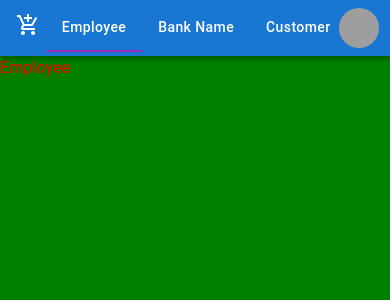
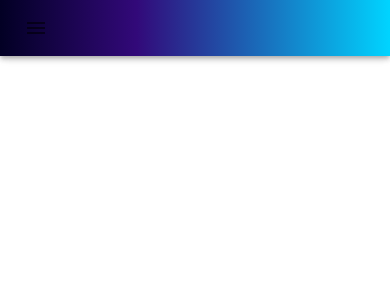
Before and after one commit to nyihtutzaw/HTOO-Exchange, a React (Create React App) app: page / in a window 390 px wide. Shown: the top 300 px of the page. Built offline with nearby package versions, Linux system fonts and the light colour scheme; grey boxes are pictures that could not be loaded.

Commit message:
not done 40 minutes

```diff
--- a/src/App.js
+++ b/src/App.js
@@ -7,21 +7,21 @@ const NavListArray = [
   "Employee",
   "Bank Name",
   "Customer",
-  "Comm-Table",
-  "W-Agent1",
-  "W-Agent2",
-  "True Money",
-  "Exchange",
-  "Adjustment",
-  "Expensce",
-  "Reports",
-  "Accounts"
+  "Comm-Table"
+  // "W-Agent1",
+  // "W-Agent2",
+  // "True Money"
+  // "Exchange",
+  // "Adjustment",
+  // "Expensce",
+  // "Reports",
+  // "Accounts"
 ];
 function App() {
   return (
     <>
       <Navbar lists={NavListArray} />
-      <Employee />
+      {/* <Employee /> */}
       {/* <Nav /> */}
     </>
   );
--- /dev/null
+++ b/src/components/drewer/DrawerComp.js
@@ -0,0 +1,32 @@
+import {
+  Drawer,
+  IconButton,
+  List,
+  ListItemButton,
+  ListItemIcon,
+  ListItemText
+} from "@mui/material";
+import React, { useState } from "react";
+import MenuOutlinedIcon from "@mui/icons-material/MenuOutlined";
+
+const DrawerComp = () => {
+  const [drawer, setDrawer] = useState(false);
+  return (
+    <>
+      <Drawer open={drawer} onClose={() => setDrawer(false)}>
+        <List>
+          <ListItemButton>
+            <ListItemIcon>
+              <ListItemText>Home</ListItemText>
+            </ListItemIcon>
+          </ListItemButton>
+        </List>
+      </Drawer>
+      <IconButton onClick={() => setDrawer(!drawer)}>
+        <MenuOutlinedIcon />
+      </IconButton>
+    </>
+  );
+};
+
+export default DrawerComp;
--- a/src/components/navbar/Navbar.js
+++ b/src/components/navbar/Navbar.js
@@ -1,6 +1,8 @@
 import {
   AppBar,
   Avatar,
+  Box,
+  Button,
   Grid,
   IconButton,
   Menu,
@@ -9,14 +11,21 @@ import {
   Tabs,
   Toolbar,
   Tooltip,
-  Typography
+  Typography,
+  useTheme,
+  useMediaQuery
 } from "@mui/material";
 import React, { useState } from "react";
 import AddShoppingCartIcon from "@mui/icons-material/AddShoppingCart";
+import DrawerComp from "../drewer/DrawerComp";
 
 const settings = ["Profile", "Account", "Dashboard", "Logout"];
 
 const Navbar = ({ lists }) => {
+  const theme = useTheme();
+  console.log(theme);
+  const isMatch = useMediaQuery(theme.breakpoints.down("sm"));
+  console.log(isMatch);
   const [tabValue, setTabValue] = useState(0);
   const [anchorElUser, setAnchorElUser] = useState(null);
 
@@ -29,15 +38,25 @@ const Navbar = ({ lists }) => {
   };
 
   return (
-    <AppBar sx={{ position: "relative" }}>
+    <AppBar
+      sx={{
+        backgroundImage:
+          "linear-gradient(90deg, rgba(2,0,36,1) 0%, rgba(50,9,121,1) 35%, rgba(0,212,255,1) 100%)"
+      }}
+    >
       <Toolbar>
-        <Grid container sx={{ display: "flex", alignItems: "center" }}>
+        {isMatch ? (
+          <>
+            <DrawerComp />
+          </>
+        ) : (
+          <Grid container sx={{ placeItems: "center" }}>
             <Grid item xs={1}>
               <Typography>
                 <AddShoppingCartIcon />
               </Typography>
             </Grid>
-          <Grid item xs={10}>
+            <Grid item xs={8}>
               <Tabs
                 textColor="secondary"
                 indicatorColor="secondary"
@@ -57,44 +76,24 @@ const Navbar = ({ lists }) => {
                 ))}
               </Tabs>
             </Grid>
-          <Grid
-            item
-            xs={1}
-            sx={{
-              display: "flex",
-              alignItems: "center",
-              justifyContent: "center"
-            }}
+            <Grid item xs={3}>
+              <Box display="flex">
+                <Button
+                  sx={{ marginLeft: "auto", background: "rgba(2,0,36,1)" }}
+                  variant="contained"
                 >
-            <Tooltip title="Open settings">
-              <IconButton onClick={handleOpenUserMenu} sx={{ p: 0 }}>
-                <Avatar alt="Remy Sharp" src="/static/images/avatar/2.jpg" />
-              </IconButton>
-            </Tooltip>
-            <Menu
-              sx={{ mt: "45px" }}
-              id="menu-appbar"
-              anchorEl={anchorElUser}
-              anchorOrigin={{
-                vertical: "top",
-                horizontal: "right"
-              }}
-              keepMounted
-              transformOrigin={{
-                vertical: "top",
-                horizontal: "right"
-              }}
-              open={Boolean(anchorElUser)}
-              onClose={handleCloseUserMenu}
+                  Login
+                </Button>
+                <Button
+                  sx={{ marginLeft: 1, background: "rgba(2,0,36,1)" }}
+                  variant="contained"
                 >
-              {settings.map((setting) => (
-                <MenuItem key={setting} onClick={handleCloseUserMenu}>
-                  <Typography textAlign="center">{setting}</Typography>
-                </MenuItem>
-              ))}
-            </Menu>
+                  SingUp
+                </Button>
+              </Box>
             </Grid>
           </Grid>
+        )}
       </Toolbar>
     </AppBar>
   );
```
Lines whose indentation alone changed are shown as unchanged.
